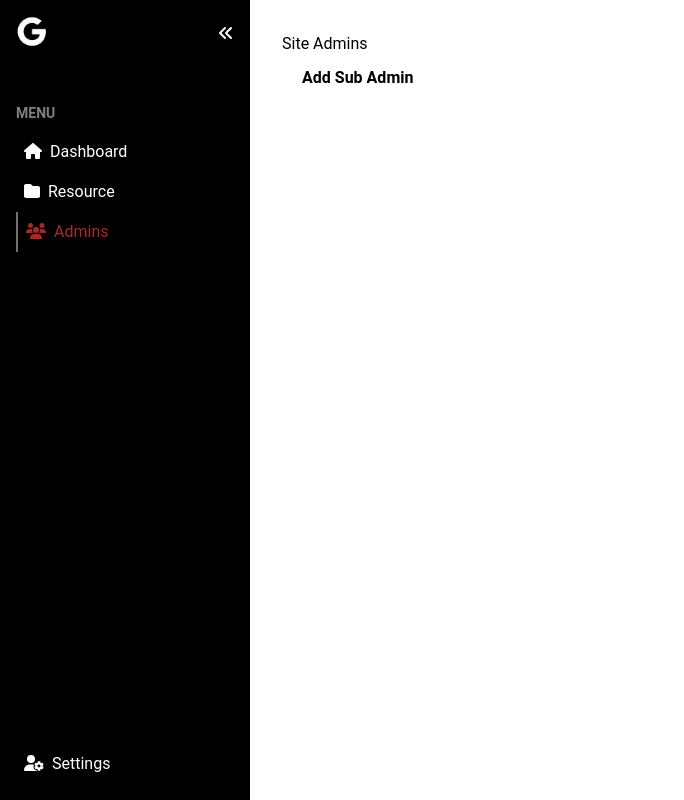
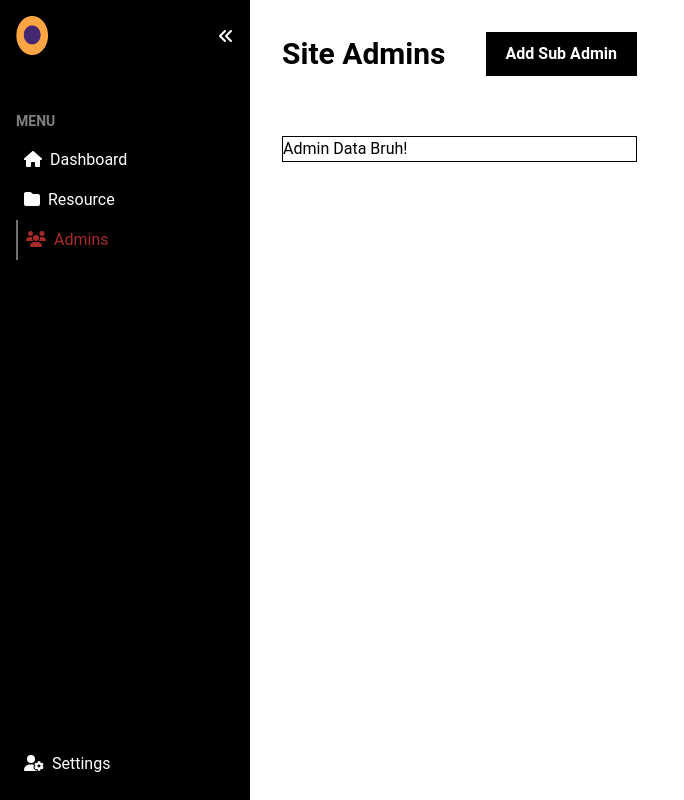
Before and after one commit to lawgeckobyglappy/lawgecko-frontend, a Vue app: page /admin/subAdmin in a window 1280 px wide. Both pictures are taken after a click on the button 32 px from the left and 75 px from the top of the page. Shown: the whole page, without its empty margins (0-684 px from the left). Built offline with nearby package versions, Linux system fonts and the light colour scheme; no server answers; what vue3-google-login would draw is missing.

Commit message:
adding sub admin

```diff
--- a/src/components/buttons/TheButton.vue
+++ b/src/components/buttons/TheButton.vue
@@ -1,6 +1,6 @@
 <template>
     <div>
-        <button class="my-button">
+        <button>
             {{ text }}
         </button>
     </div>
@@ -16,11 +16,12 @@
 </script>
 
 <style scoped>
-    .my-button {
+    button {
         padding: 10px 20px;
         font-weight: bold;
-        border-radius: 20px;
         justify-content: center;
         white-space: nowrap;
+        background-color: black;
+        color: white;
     }
 </style>
--- a/src/components/layouts/SideBar.vue
+++ b/src/components/layouts/SideBar.vue
@@ -1,7 +1,8 @@
 <template>
     <aside :class="`${this.isExpanded ? 'isExpanded' : '' }`">
         <div class="logo">
-            <img src="@/assets/images/google.png" alt="Google Icon"/>
+            <img v-if="!isExpanded" src="@/assets/images/lawgeckoIcon.png" alt="Google Icon"/>
+            <img v-else src="@/assets/images/lawgeckoIcon.png" alt="Google Icon"/>
         </div>
 
         <div class="menu-toggle-wrap">
@@ -91,7 +92,7 @@ aside .flex {
 }
 .isExpanded .menu-toggle-wrap {
     justify-content: flex-end;
-    top: -2.7rem;
+    top: -3rem;
 }
 
 .isExpanded .menu-toggle-wrap .menu-toggle {
--- a/src/views/admin/SubAdmin.vue
+++ b/src/views/admin/SubAdmin.vue
@@ -1,18 +1,64 @@
 <template>
     <div>
-        <h1>Site Admins</h1>
-        <TheButton text="Add Sub Admin" />
+        <div class="flex flex-row align-center mb-15">
+            <h1 class="mr-10 text-3xl font-bold">Site Admins</h1>
+            <TheButton text="Add Sub Admin" @click="openSubAdminForm"/>
+        </div>
+        <div class="admin-details">
+            <p>Admin Data Bruh!</p>
+        </div>
+        <PopUp v-if="popupTrigger">
+            <p>Hello, I'm here</p>
+            <form>
+                <div>
+                    <label>First Name</label>
+                    <input />
+                </div>
+                <div>
+                    <label>Last Name</label>
+                    <input />
+                </div>
+                <div>
+                    <label>Email Address</label>
+                    <input />
+                </div>
+                <div>
+
+                </div>
+            </form>
+        </PopUp>
     </div>
 </template>
 
 
 <script>
 import TheButton from '@/components/buttons/TheButton.vue';
+import PopUp from '@/components/PopUp.vue';
 
 export default {
     components: {
-        TheButton
+        TheButton,
+        PopUp
+    },
+
+    data() {
+        return {
+            popupTrigger: false
+        }
+    },
+
+    methods: {
+        openSubAdminForm() {
+            this.popupTrigger = !this.popupTrigger;
+        }
     }
 }
 
 </script>
+
+<style scoped>
+.admin-details {
+    border: 1px solid;
+}
+
+</style>
```
Also changed, not shown: src/assets/images/lawgeckoIcon.png (added).
